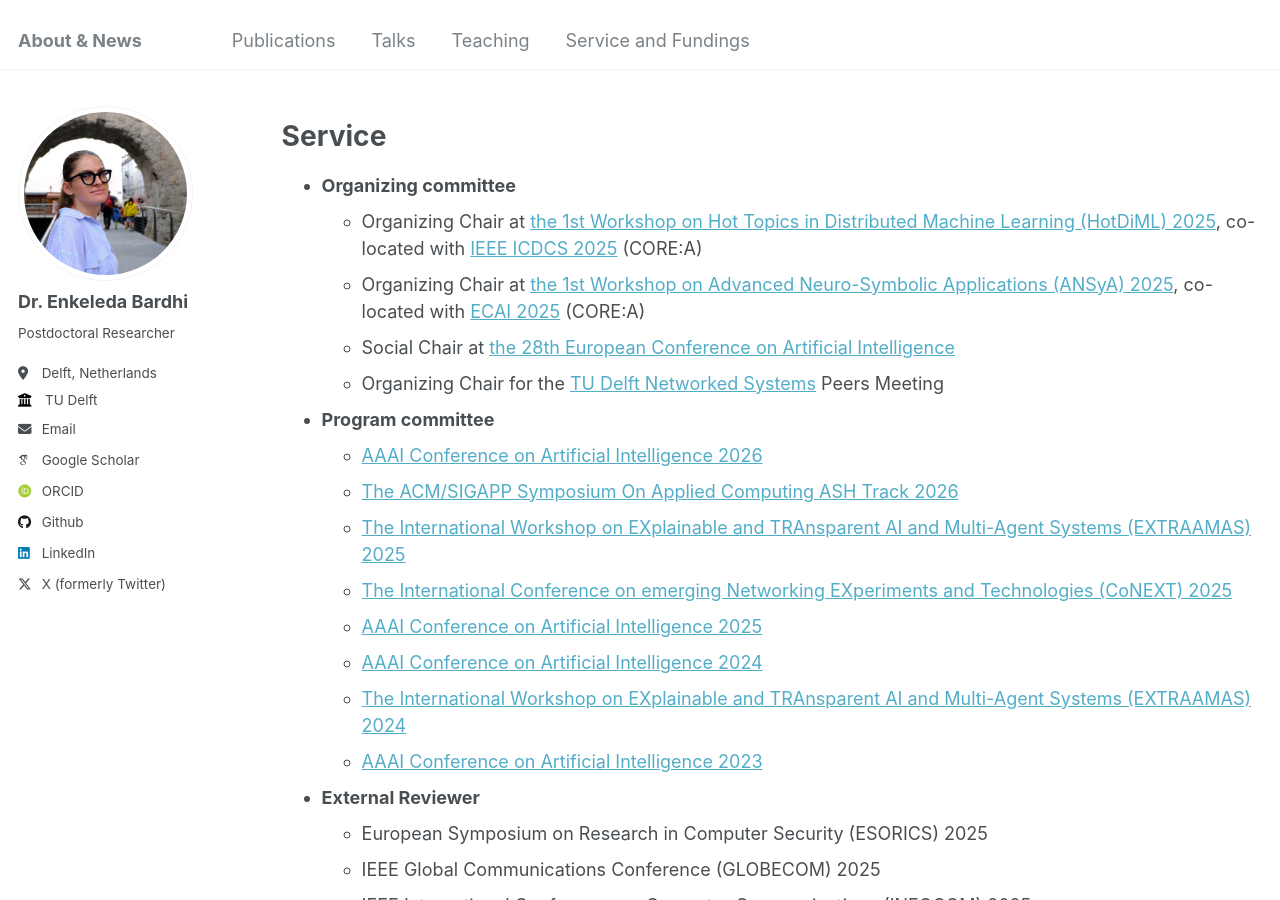
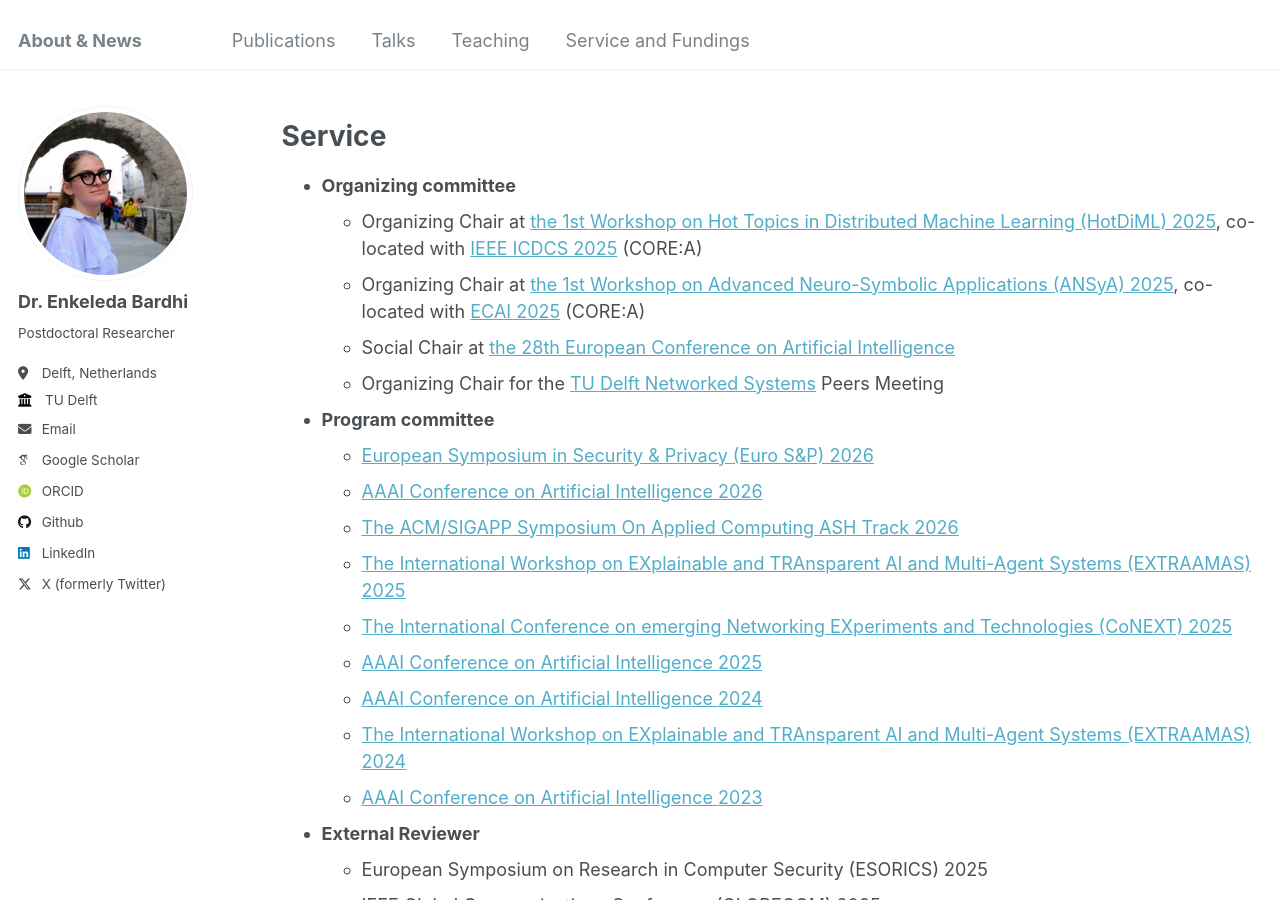
Before and after one commit to bardhienkeleda/bardhienkeleda.github.io, a Jekyll site: the page built from _pages/cv.md, in a window 1280 px wide and 900 px high. Built offline with Jekyll 4.4.1, drawn with Linux system fonts in a browser that asks for light colours; some web fonts are replaced.

Commit message:
update CV

```diff
--- a/_pages/cv.md
+++ b/_pages/cv.md
@@ -17,6 +17,7 @@ Service
     * Social Chair at [the 28th European Conference on Artificial Intelligence](https://ecai2025.org)
     * Organizing Chair for the [TU Delft Networked Systems](https://www.tudelft.nl/en/eemcs/the-faculty/departments/software-technology/networked-systems) Peers Meeting
 * **Program committee**
+    * [European Symposium in Security & Privacy (Euro S&P) 2026](https://eurosp2026.ieee-security.org/committee-program.html)
     * [AAAI Conference on Artificial Intelligence 2026](https://aaai.org/conference/aaai/aaai-26/)
     * [The ACM/SIGAPP Symposium On Applied Computing ASH Track 2026](https://ash-sac.github.io/ash2026/index.html)
     * [The International Workshop on EXplainable and TRAnsparent AI and Multi-Agent Systems (EXTRAAMAS) 2025](https://extraamas.ehealth.hevs.ch/organization.html)
```
Also changed, not shown: 1 other file.
